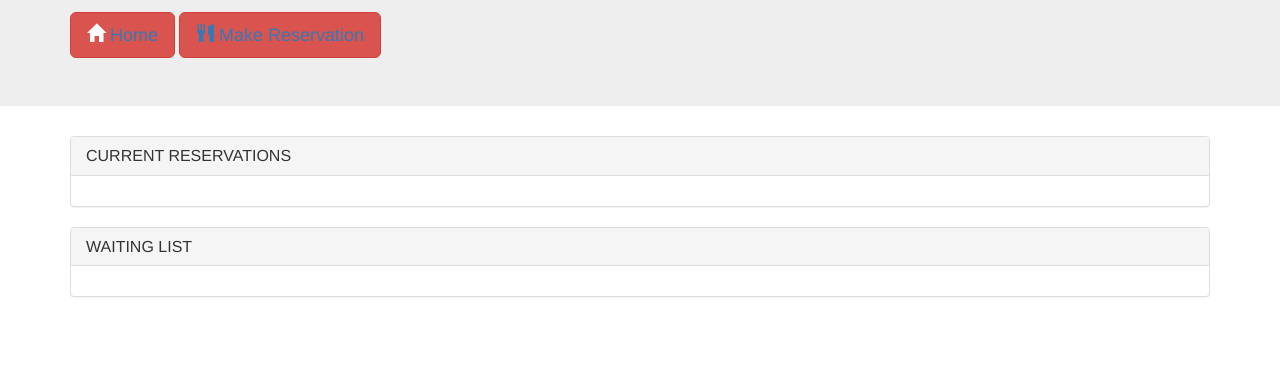
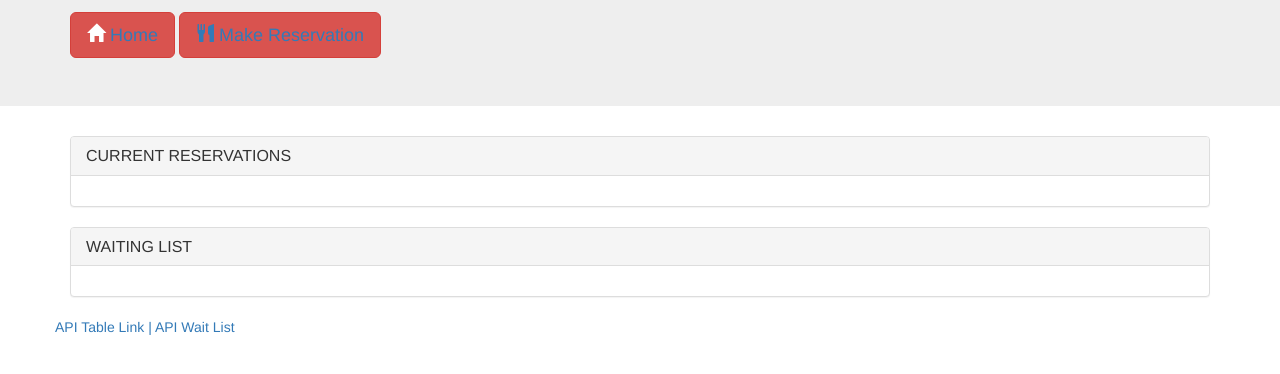
Before and after one commit to ezdel/RestaurantApp, a website: page html/tables.html in a window 1280 px wide. Shown: the part 180-554 px from the top of the page. Drawn offline with nearby package versions, Linux system fonts and the light colour scheme.

Commit message:
added links at bottom of tables page

```diff
--- a/html/tables.html
+++ b/html/tables.html
@@ -47,6 +47,12 @@
 			</div>
 		</div>
 	</div>
-
+	<div class="container">
+		<div class="row">
+			<a href="http://restaurantApp.herokuapp.com/api/tables">API Table Link</a>
+			<a>|</a>
+			<a href="http://restaurantApp.herokuapp.com/api/reservations">API Wait List</a>
+		</div>
+	</div>
 </body>
 </html>
```
